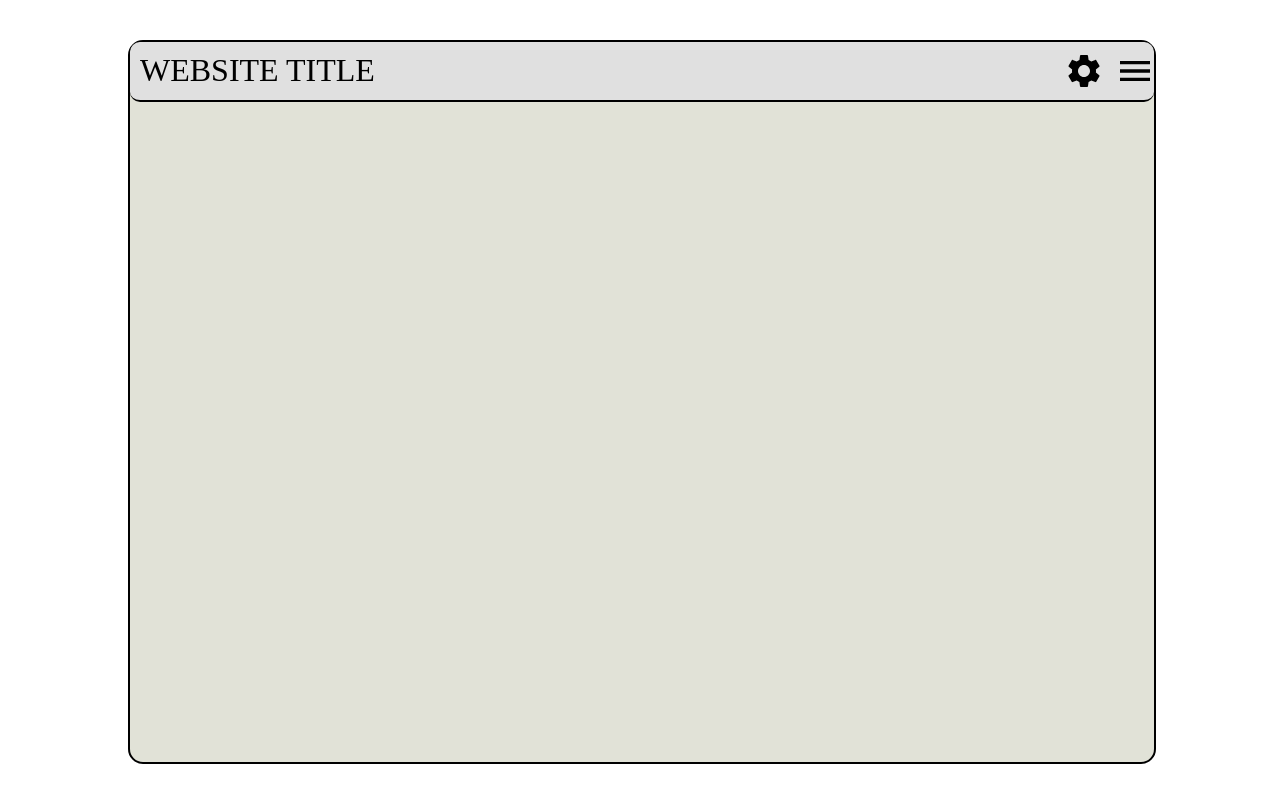
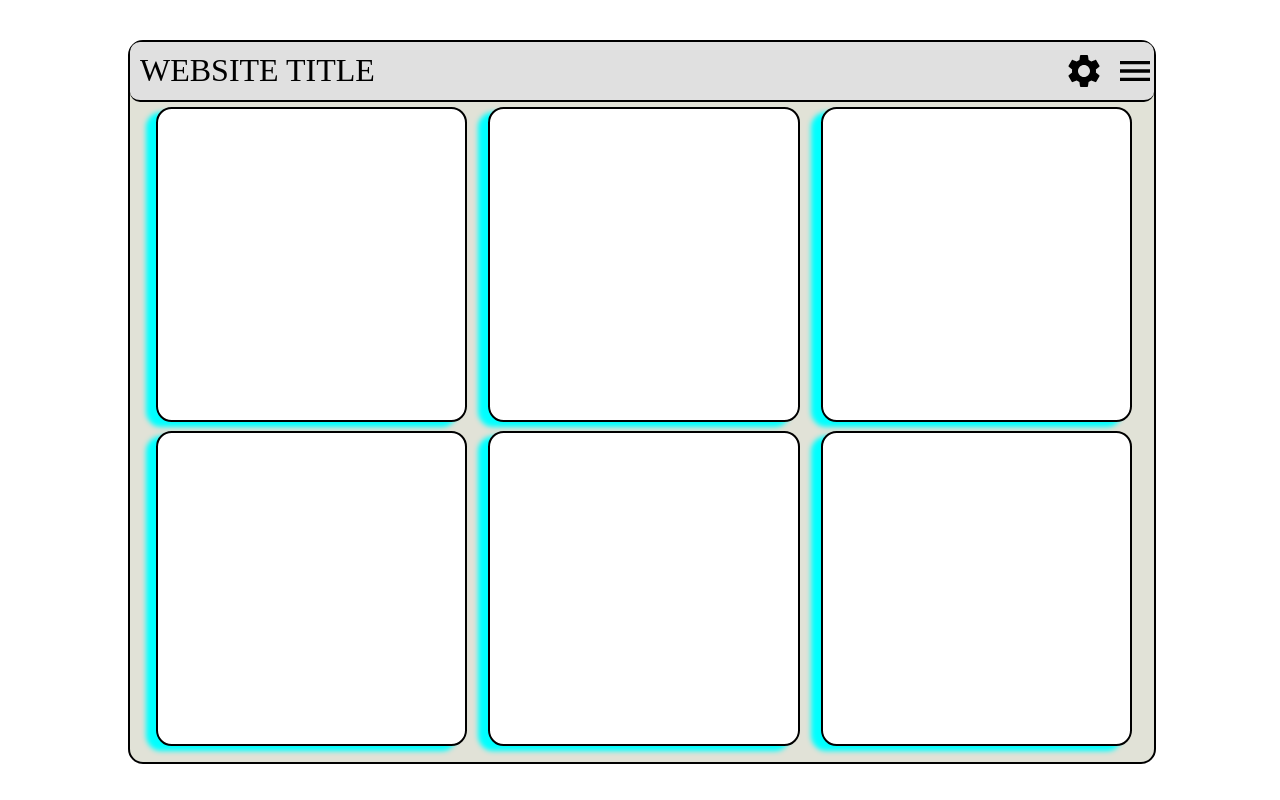
Before and after one commit to Trevor-Johannessen/Music-Stats, a React (Create React App) app in the folder client/: page / in a window 1280 px wide. Built offline with nearby package versions, Linux system fonts and the light colour scheme.

Commit message:
Added ChartSpace Component

```diff
--- a/client/src/components/ChartSpace/ChartSpace.js
+++ b/client/src/components/ChartSpace/ChartSpace.js
@@ -0,0 +1,32 @@
+import './style.css';
+import React, { useState } from 'react';
+import { color } from '@mui/system';
+
+/*
+    ChartSpace:
+        This component will hold d3 charts for display
+
+        Functions:
+            -A chartspace will recieve a chart by dragging the chart icon into the space
+            -When a chartspace recieves a chart it will gain a gradient shadow color coded with the chart
+            -When dragging a chart over a chartspace, the chartspace will change its shadow to be color coded with the dragging chart
+            -When the dragged object leaves the chartspace, the chartspace shadow will be color coded with the chart it is holding
+*/
+const ChartSpace = () => {
+    const [chart, setchart] = useState(null);
+    let shadowColor = '#0ff';
+
+
+
+
+
+    return (
+        <div
+            id = 'chart-space'
+            style={{boxShadow: `-10px 5px 5px ${shadowColor}`}}
+        >
+        </div>
+    )
+}
+
+export default ChartSpace;
--- a/client/src/components/ChartSpace/style.css
+++ b/client/src/components/ChartSpace/style.css
@@ -0,0 +1,10 @@
+#chart-space{
+    background-color:white;
+    width:100%;
+    height:98%;
+    border-style:solid;
+    border-width: 2px;
+    border-radius:5%;
+
+
+}
--- a/client/src/components/HomeBody/HomeBody.js
+++ b/client/src/components/HomeBody/HomeBody.js
@@ -1,6 +1,6 @@
 import './style.css';
 import Navbar from '../Navbar/Navbar'
-
+import ChartSpace from '../ChartSpace/ChartSpace'
 const HomeBody = () => {
 
 
@@ -11,8 +11,16 @@ const HomeBody = () => {
 
 
     return (
-        <div id = 'homebody'>
+        <div id='homebody'>
             <Navbar/>
+            <div id='chart-area'>
+                <ChartSpace/>
+                <ChartSpace/>
+                <ChartSpace/>
+                <ChartSpace/>
+                <ChartSpace/>
+                <ChartSpace/>
+            </div>
         </div>
     )
 }
--- a/client/src/components/HomeBody/style.css
+++ b/client/src/components/HomeBody/style.css
@@ -11,3 +11,19 @@
     border-width:2px;
 
 }
+
+#chart-area{
+    margin-top:0.5%;
+    display:grid;
+    width:100%;
+    height:90%;
+    grid-template-columns: 30% 30% 30%;
+    grid-template-rows: 49% 49%;
+    row-gap:1%;
+    justify-content:space-evenly;
+}
+
+.chart-div{
+    width:100%;
+    height:30%;
+}
--- a/client/src/components/Navbar/style.css
+++ b/client/src/components/Navbar/style.css
@@ -5,9 +5,6 @@
     border-color:black;
     border-width:0px;
     border-bottom-width:2px;
-    position:absolute;
-    top:00%;
-    left:0%;
     width:100%;
     height:8%;
     display:grid;
@@ -19,7 +16,3 @@
     font-size:4vh;
     margin-left:10px;
 }
-
-.icon{
-    transform: scale(1.8);
-}
```
